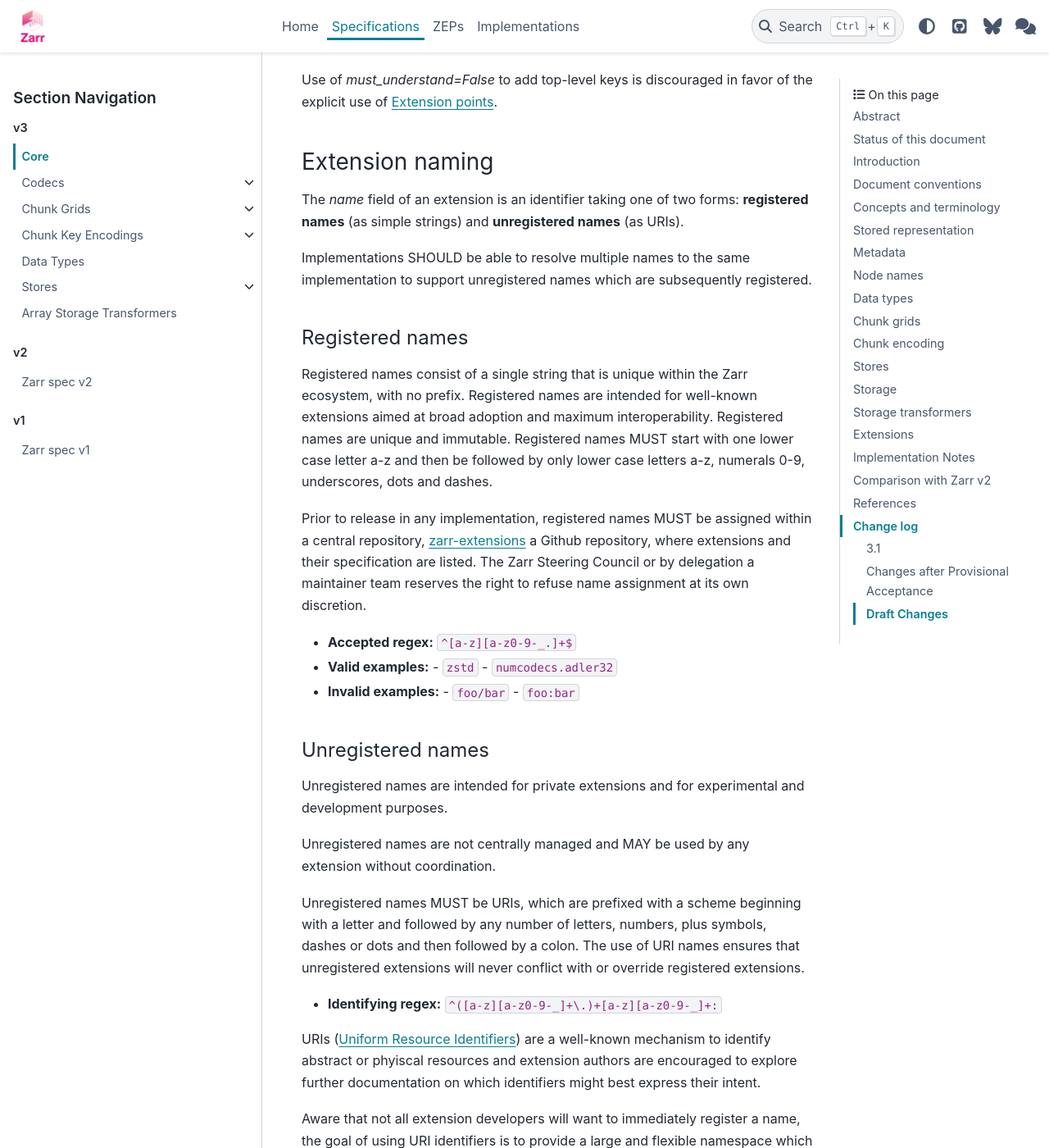
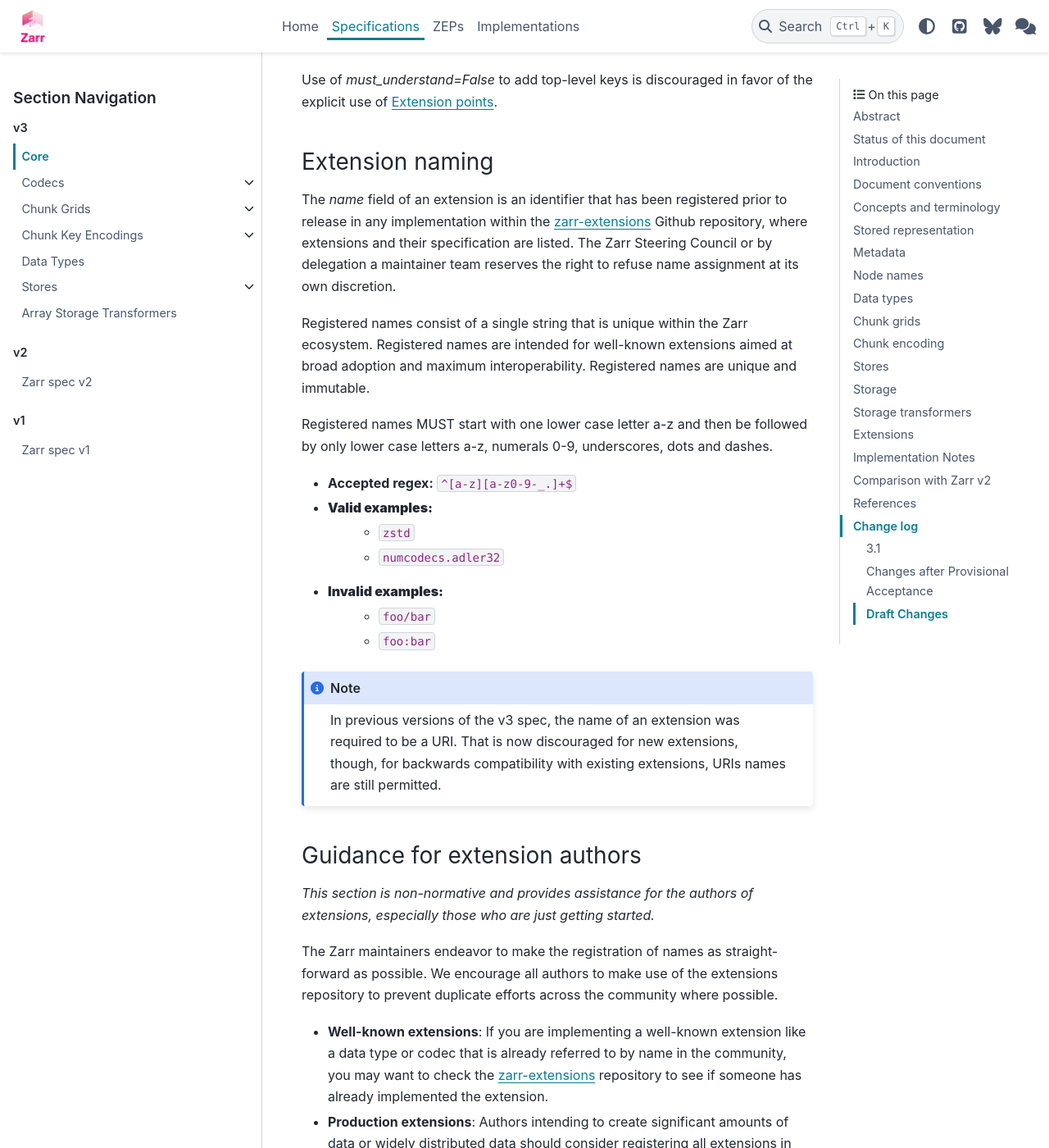
Before and after one commit to zarr-developers/zarr-specs, a Sphinx documentation site: the page built from docs/v3/core/index.rst, in a window 1280 px wide and 1400 px high, scrolled down 35366 px. Shown: the whole window at 82% size. Built offline with Sphinx 7.4.7 and the PyData theme 0.15.4, drawn with Linux system fonts in a browser that asks for light colours; some of the changed text lies outside the part shown.

Commit message:
Reduce to minimal change

```diff
--- a/docs/v3/core/index.rst
+++ b/docs/v3/core/index.rst
@@ -1564,80 +1564,34 @@ of the explicit use of :ref:`extension-points`.
 Extension naming
 ----------------
 
-The `name` field of an extension is an identifier taking one of two forms:
-**registered names** (as simple strings) and **unregistered names** (as URIs).
-
-Implementations SHOULD be able to resolve multiple names to the same
-implementation to support unregistered names which are subsequently registered.
+The `name` field of an extension is an identifier that has been registered
+prior to release in any implementation within the `zarr-extensions`_ Github
+repository, where extensions and their specification are listed. The Zarr
+Steering Council or by delegation a maintainer team reserves the right to
+refuse name assignment at its own discretion.
 
 .. _extension-naming-registered-names:
 
-Registered names
-^^^^^^^^^^^^^^^^
-
-Registered names consist of a single string that is unique within the Zarr ecosystem, with no prefix.
+Registered names consist of a single string that is unique within the Zarr ecosystem.
 Registered names are intended for well-known extensions aimed at broad adoption and maximum interoperability.
 Registered names are unique and immutable.
+
 Registered names MUST start with one lower case letter a-z and then be followed
 by only lower case letters a-z, numerals 0-9, underscores, dots and dashes.
 
-Prior to release in any implementation,
-registered names MUST be assigned within a central repository, `zarr-extensions`_
-a Github repository, where extensions and their specification are listed.
-The Zarr Steering Council or by delegation a
-maintainer team reserves the right to refuse name assignment at its own
-discretion.
-
 - **Accepted regex:** ``^[a-z][a-z0-9-_.]+$``
 - **Valid examples:**
-  - ``zstd``
-  - ``numcodecs.adler32``
+    - ``zstd``
+    - ``numcodecs.adler32``
 - **Invalid examples:**
-  - ``foo/bar``
-  - ``foo:bar``
-
-.. _extension-naming-unregistered-names:
-
-Unregistered names
-^^^^^^^^^^^^^^^^^^
-
-Unregistered names are intended for private extensions and for experimental and development purposes.
-
-Unregistered names are not centrally managed and MAY be used by any extension without coordination.
-
-Unregistered names MUST be URIs, which are prefixed with a scheme beginning
-with a letter and followed by any number of letters, numbers, plus symbols,
-dashes or dots and then followed by a colon.
-The use of URI names ensures that unregistered extensions will never conflict with or override registered extensions.
-
-- **Identifying regex:** ``^([a-z][a-z0-9-_]+\.)+[a-z][a-z0-9-_]+:``
-
-URIs (`Uniform Resource Identifiers <https://en.wikipedia.org/wiki/Uniform_Resource_Identifier>`_)
-are a well-known mechanism to identify abstract or phyiscal resources and extension authors are
-encouraged to explore further documentation on which identifiers might best express their intent.
-
-Aware that not all extension developers will want to immediately register a name,
-the goal of using URI identifiers is to provide a large and flexible namespace which
-balances the needs of developers building new extensions with a extensible mechanism
-which the Zarr community can make use of in the years to come.
-
-URLs (`Uniform Resource Locators <https://en.wikipedia.org/wiki/URL>`_) are one class of URIs which
-provide a mechanism for resolving resources.
-In previous versions of the v3 spec, the name of an extension was required to
-be a URI that dereferences to a human-readable codec specification, i.e. a URL.
-That is now discouraged for new extensions, though, for backwards compatibility
-with existing extensions, URLs names are still permitted.
-
-Instead, new unregistered extension names SHOULD use the [Tag URI scheme](https://datatracker.ietf.org/doc/html/rfc4151).
-The Tag URI scheme has four principal requirements:
-> - Identifiers are likely to be unique across space and time, and come from a practically inexhaustible supply.
-> - Identifiers are relatively convenient for humans to mint (create), read, type, remember etc.
-> - No central registration is necessary, at least for holders of domain names or email addresses; and there is negligible cost to mint each new identifier.
-> - The identifiers are independent of any particular resolution scheme.
-
-These requirements are aligned well with the needs of Zarr extension developers.
-
-An example of a Tag URI for a Zarr extension is `tag:josh@openmicroscopy.org,2025-03:experimental-new-dtype`.
+    - ``foo/bar``
+    - ``foo:bar``
+
+.. note::
+   In previous versions of the v3 spec, the name of an extension was required
+   to be a URI. That is now discouraged for new extensions, though, for
+   backwards compatibility with existing extensions, URIs names are still
+   permitted.
 
 .. _extension-guidance:
 
@@ -1646,26 +1600,6 @@ Guidance for extension authors
 
 *This section is non-normative and provides assistance for the authors of
 extensions, especially those who are just getting started.*
-
-Recognizing that there are diverse considerations in choosing an extension
-name, guidance is provided below based on generic scenarios. Extension authors
-who are still unsure of how best to choose a name are welcome to open an issue
-on the zarr-specs repository.
-
-* **Local development**: Authors looking to define a name for local development
-  purposes should prefix their extensions with ``urn:x-``. This prefix defines
-  an "experimental" name. As such an extension matures, authors might consider
-  registering a new name for it. Implementations should check both for the
-  unregistered as well as the registered named.
-
-* **Proprietary extensions**: Authors looking to create proprietary extensions
-  for internal, non-public use are encouraged to use a Tag URI. For example
-  ``tag:mycompany.com,2025-03-27:top-secret``.
-
-* **Complete opaqueness**: Authors looking for a prefix which is communicates
-  *nothing* to implementations MAY use the prefix ``urn:uuid:...`` following by
-  following by a valid UUID (`Universally Unique Identifier
-  <https://en.wikipedia.org/wiki/Universally_unique_identifier>`_).
 
 The Zarr maintainers endeavor to make the registration of names as
 straight-forward as possible. We encourage all authors to make use of the extensions
@@ -1680,20 +1614,10 @@ repository to prevent duplicate efforts across the community where possible.
   data or widely distributed data should consider registering all extensions in
   the extension registry to increase the long-term maintainability of the data.
 
-.. note::
-    The simple form of the registered names can be thought of as a short-hand
-    for a URN prefixed with ``urn:zarr:``. Formal registration with
-    `IANA <https://www.iana.org/>`_ will not change the validity of the simple form.
-
 Extension versioning
 --------------------
 
-Extensions with **registered names** SHOULD follow the
-compatibility and versioning v3 `stability policy`_.
-
-For extensions with **unregistered names**, there are no guarantees in terms of
-versioning or compatibility. However, preserving backwards-compatibility is
-strongly encouraged.
+Registered extensions SHOULD follow the compatibility and versioning `stability policy`_.
 
 Extension example
 -----------------
```
